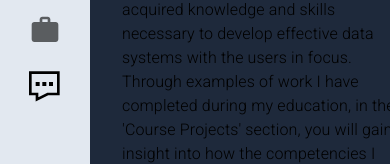
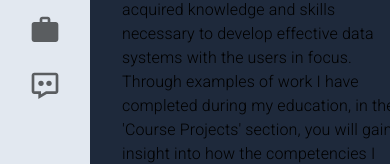
Before and after one commit to karofmah/my-eportfolio, a Next.js app: page / in a window 390 px wide. Shown: the part 194-358 px from the top of the page. Built offline with nearby package versions, Linux system fonts and the light colour scheme.

Commit message:
Improved sidebar responsivity

```diff
--- a/app/components/SideBar.tsx
+++ b/app/components/SideBar.tsx
@@ -3,9 +3,10 @@ import Tabs from '@mui/material/Tabs';
 import Tab from '@mui/material/Tab';
 import {useEffect} from 'react'
 import {CgProfile} from "react-icons/cg"
-import {GrContact} from 'react-icons/gr'
 import {MdOutlineSchool, MdWork} from 'react-icons/md'
 import {AiOutlineProject} from 'react-icons/ai'
+import {BiMessageDots } from 'react-icons/bi'
+
 export default function SideBar(props:any) {
 
   var [value, setValue] = React.useState(0);
@@ -14,7 +15,7 @@ export default function SideBar(props:any) {
 
   var refs:any []=props.tabRefs
 
-  const tabStyle='hover:text-blue-500 mb-8 bg-gradient-to-t hover:from-slate-300 duration-200'
+  const tabStyle='hover:text-blue-500 mb-20 sm:mb-16 lg:mb-8 bg-gradient-to-t hover:from-slate-300 duration-200'
   const iconStyle='h-8 w-8 lg:h-6 lg:w-6'
 
     const handleTabClick = (ref:React.RefObject<HTMLDivElement>) => {
@@ -78,7 +79,7 @@ export default function SideBar(props:any) {
 
         <Tab label={innerWidth>=1024 ? "Contact me" : "" } className={tabStyle}
         onClick={()=>handleTabClick(refs[4])}
-        icon= {<GrContact className={iconStyle} /> }
+        icon= {<BiMessageDots className={iconStyle} /> }
         />
 
       </Tabs>
```
